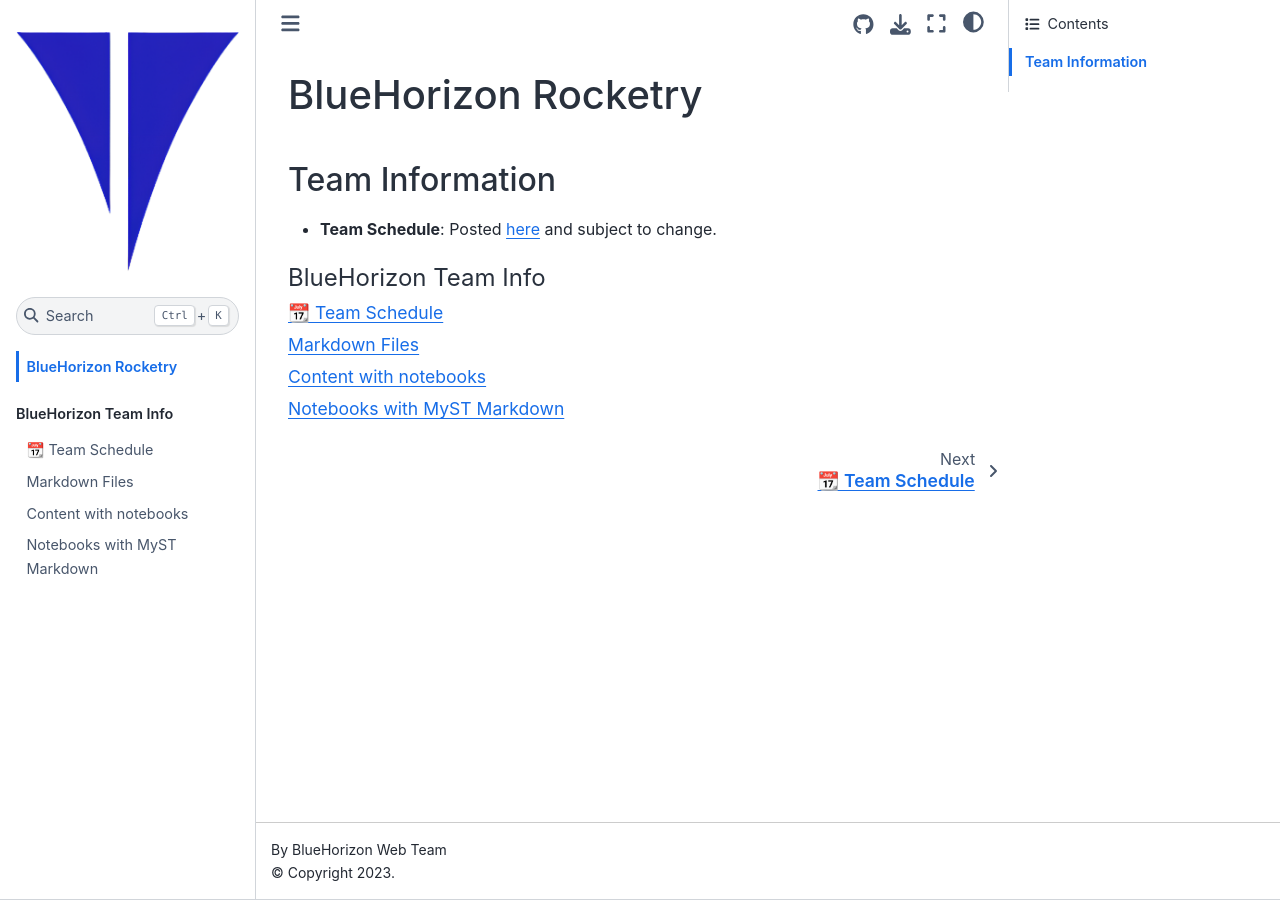
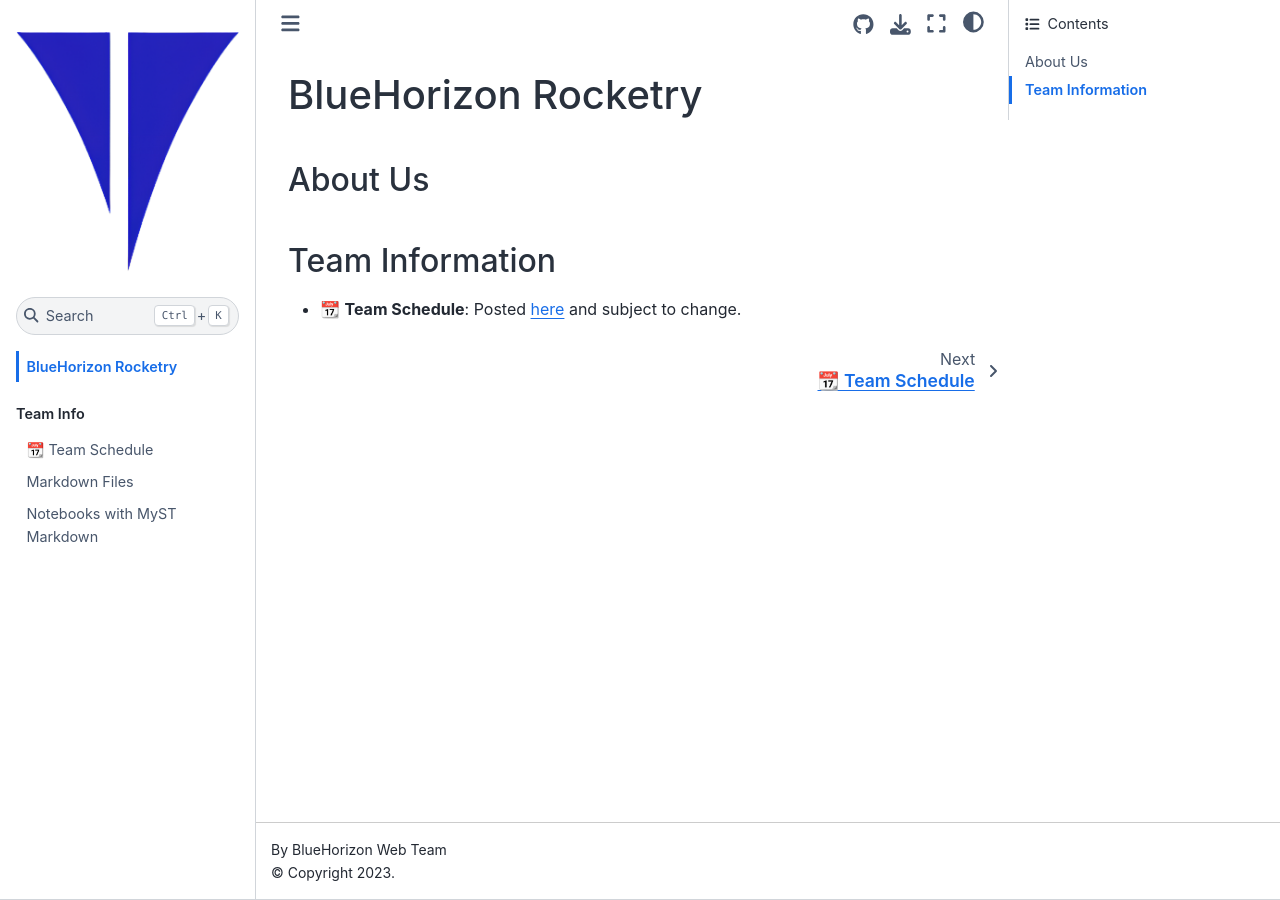
Before and after one commit to grantstec/BlueHorizon-InfoPage, a Jupyter Book: the page built from docs/intro.md, in a window 1280 px wide. Built offline with Jupyter Book 1.0.4 settings and Sphinx 7.4.7 and the Sphinx Book theme 1.1.4, drawn with Linux system fonts in a browser that asks for light colours.

Commit message:
more stuff

````diff
--- a/docs/_toc.yml
+++ b/docs/_toc.yml
@@ -4,9 +4,8 @@
 format: jb-book
 root: intro
 parts:
-  - caption: "BlueHorizon Team Info"
+  - caption: "Team Info"
     chapters:
     - file: schedule
     - file: markdown
-    - file: notebooks
     - file: markdown-notebooks
--- a/docs/intro.md
+++ b/docs/intro.md
@@ -1,7 +1,6 @@
 # BlueHorizon Rocketry
 
+## About Us
+
 ## Team Information
-- **Team Schedule**: Posted [here](schedule.md) and subject to change.
-
-```{tableofcontents}
-```
+- 📆 **Team Schedule**: Posted [here](schedule.md) and subject to change.
````
Also changed, not shown: docs/notebooks.ipynb (deleted).
